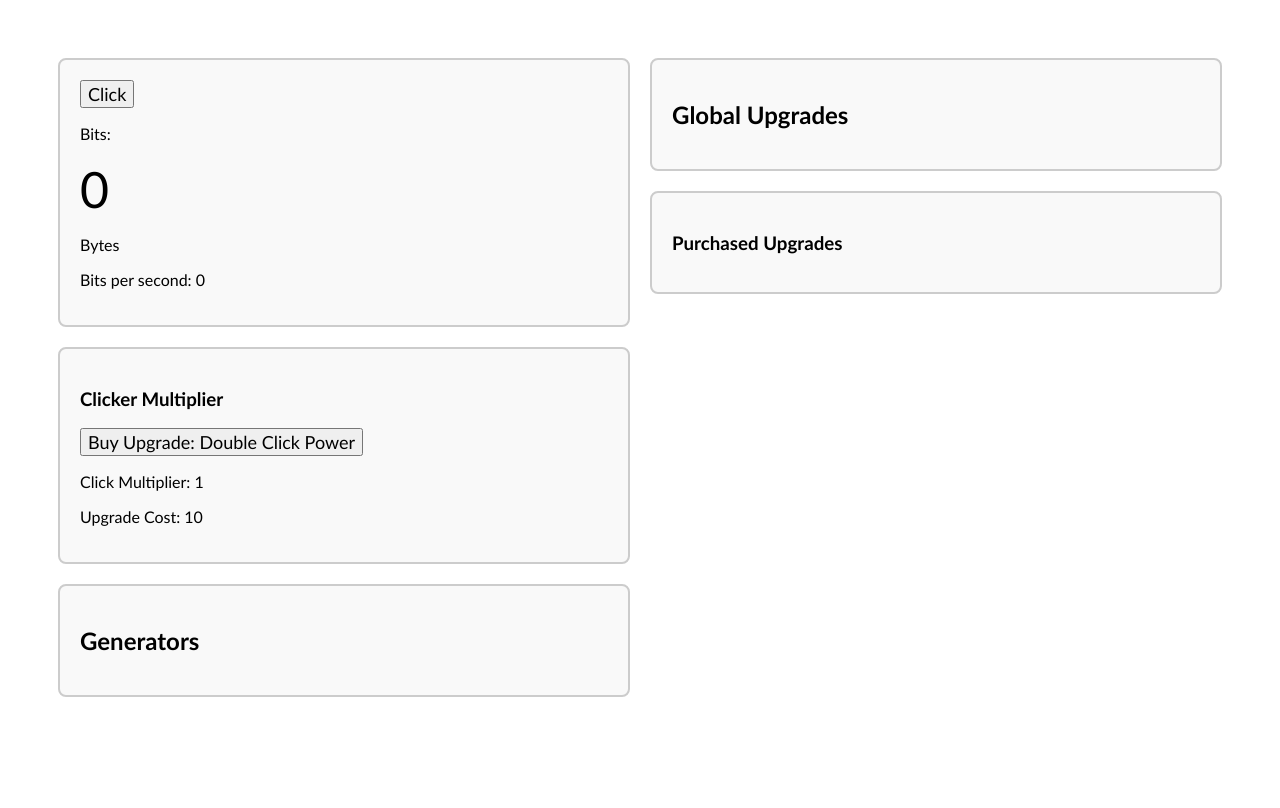
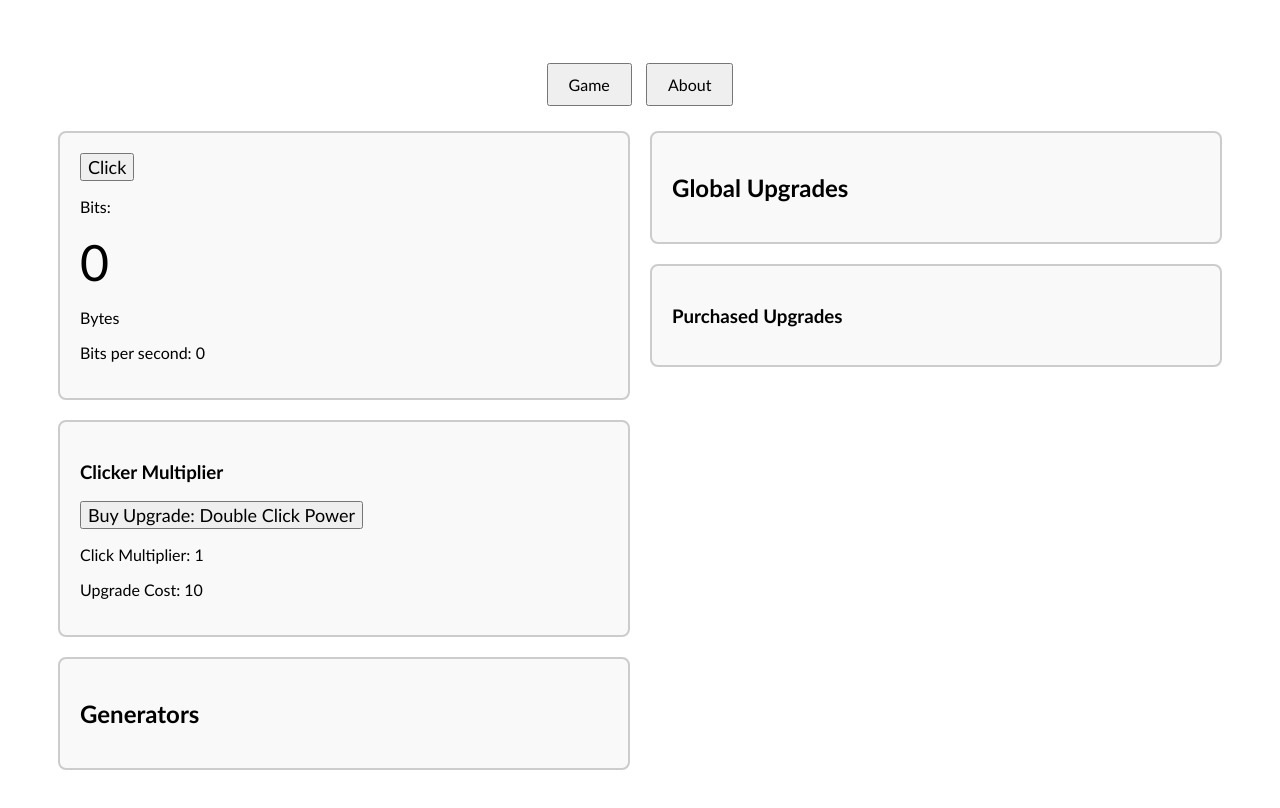
Before and after one commit to iggyops/bitmakerv01, a plain HTML site: page index.html in a window 1280 px wide. Drawn offline with Linux system fonts and the light colour scheme.

Commit message:
Added tabs

```diff
--- a/index.html
+++ b/index.html
@@ -6,9 +6,27 @@
   <title>Bit Maker</title>
   <!--CSS Link-->
   <link rel="stylesheet" href="style.css" class="css">
+  <style>
+    .tabs {
+      text-align: center;
+      margin-bottom: 20px;
+    }
+    .tab-button {
+      padding: 10px 20px;
+      margin: 5px;
+      font-size: 16px;
+      cursor: pointer;
+    }
+  </style>
 </head>
 <body>
 
+<div class="tabs">
+  <button class="tab-button" onclick="showTab('game')">Game</button>
+  <button class="tab-button" onclick="showTab('about')">About</button>
+</div>
+
+<div id="game">
   <div class="container">
     <div class="column">
       <div class="box">
@@ -65,8 +83,24 @@
       </div>
     </div>
   </div>
+</div>
+
+<div id="about" style="display:none;">
+  <div class="container">
+    <div class="box">
+      <h2>About Bit Maker</h2>
+      <p>Bit Maker is a clicker game where you generate bits and buy generators to automate production. Created by Iggy.</p>
+    </div>
+  </div>
+</div>
 
 <!--JS Script-->
 <script src="script.js"></script>
+<script>
+  function showTab(tabName) {
+    document.getElementById('game').style.display = (tabName === 'game') ? 'block' : 'none';
+    document.getElementById('about').style.display = (tabName === 'about') ? 'block' : 'none';
+  }
+</script>
 </body>
 </html>
```
Lines whose indentation alone changed are shown as unchanged.
